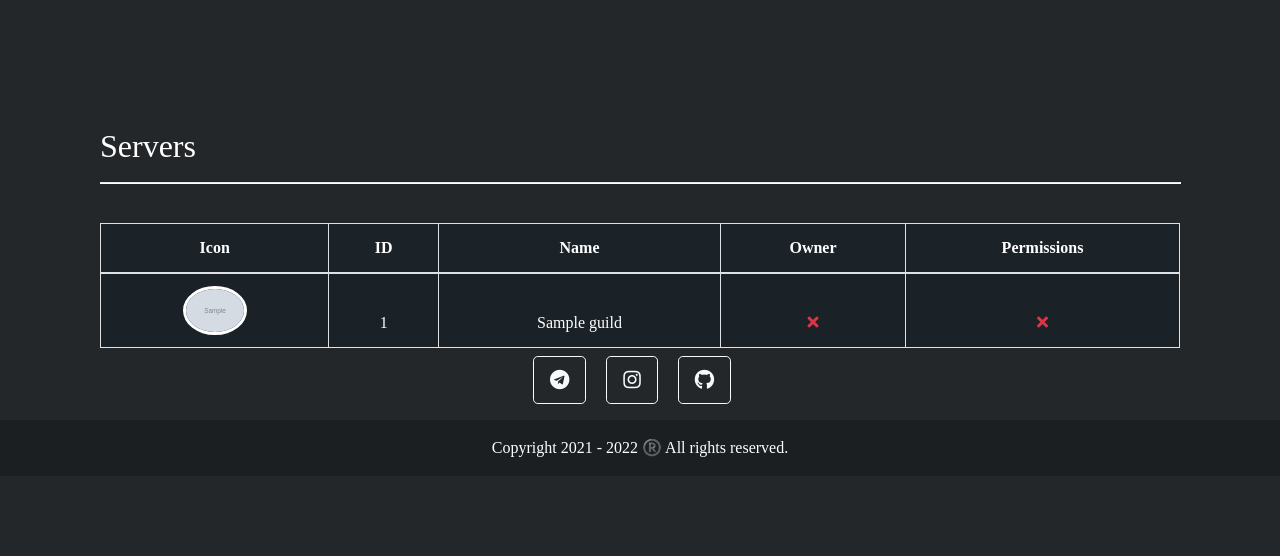
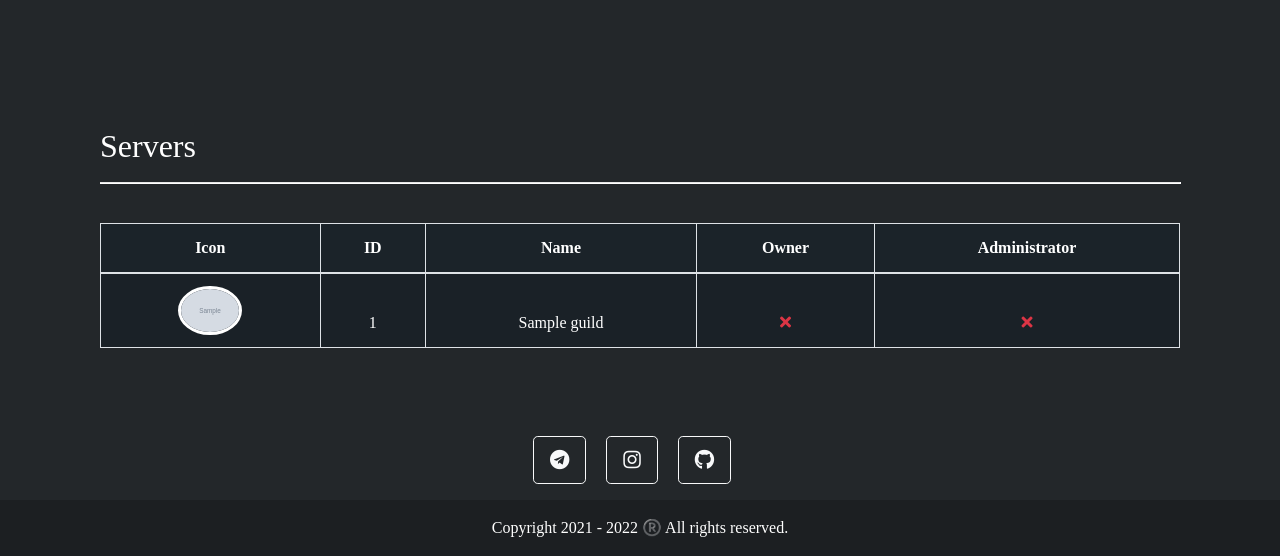
Before and after one commit to TShoKT/Django-DiscordOauth2, a Django app: template mainapp/templates/user.html in a window 1280 px wide. Shown: the part 650-1206 px from the top of the page. Before the commit the page ends 1107 px from the top, so only its background shows below. Run offline with Django 3.2, Linux system fonts and the light colour scheme; the template is opened without the code that fills it: most values are stand-ins (such as "Sample title", 1, 10 or a date in 2020); grey boxes marked "Sample" are stand-in pictures; some libraries are stand-ins or nearby versions; some web fonts are replaced.

Commit message:
Update and fix

```diff
--- a/mainapp/discord_oauth/DiscordOAuth.py
+++ b/mainapp/discord_oauth/DiscordOAuth.py
@@ -117,7 +117,7 @@ class Guild:
 
   @property
   def user_is_administrator(self):
-    return self.__guild["permissions"] == '274877906943'
+    return self.__guild["permissions"] == '549755813887'
 
   @property
   def icon(self):
--- a/mainapp/static/mainapp/css/login.css
+++ b/mainapp/static/mainapp/css/login.css
@@ -32,8 +32,8 @@ p, h1, h2, th, td{
     padding-top: 20vh;
 }
 
-#footer{
-    padding-top: 15vh;
+footer{
+    padding-top: 10vh;
 }
 
 hr{
--- a/mainapp/templates/user.html
+++ b/mainapp/templates/user.html
@@ -57,7 +57,7 @@
                                 <th>ID</th>
                                 <th>Name</th>
                                 <th>Owner</th>
-                                <th>Permissions</th>
+                                <th>Administrator</th>
                             </tr>
                         </thead>
                         <tbody>
```
Also changed, not shown: README.md.
